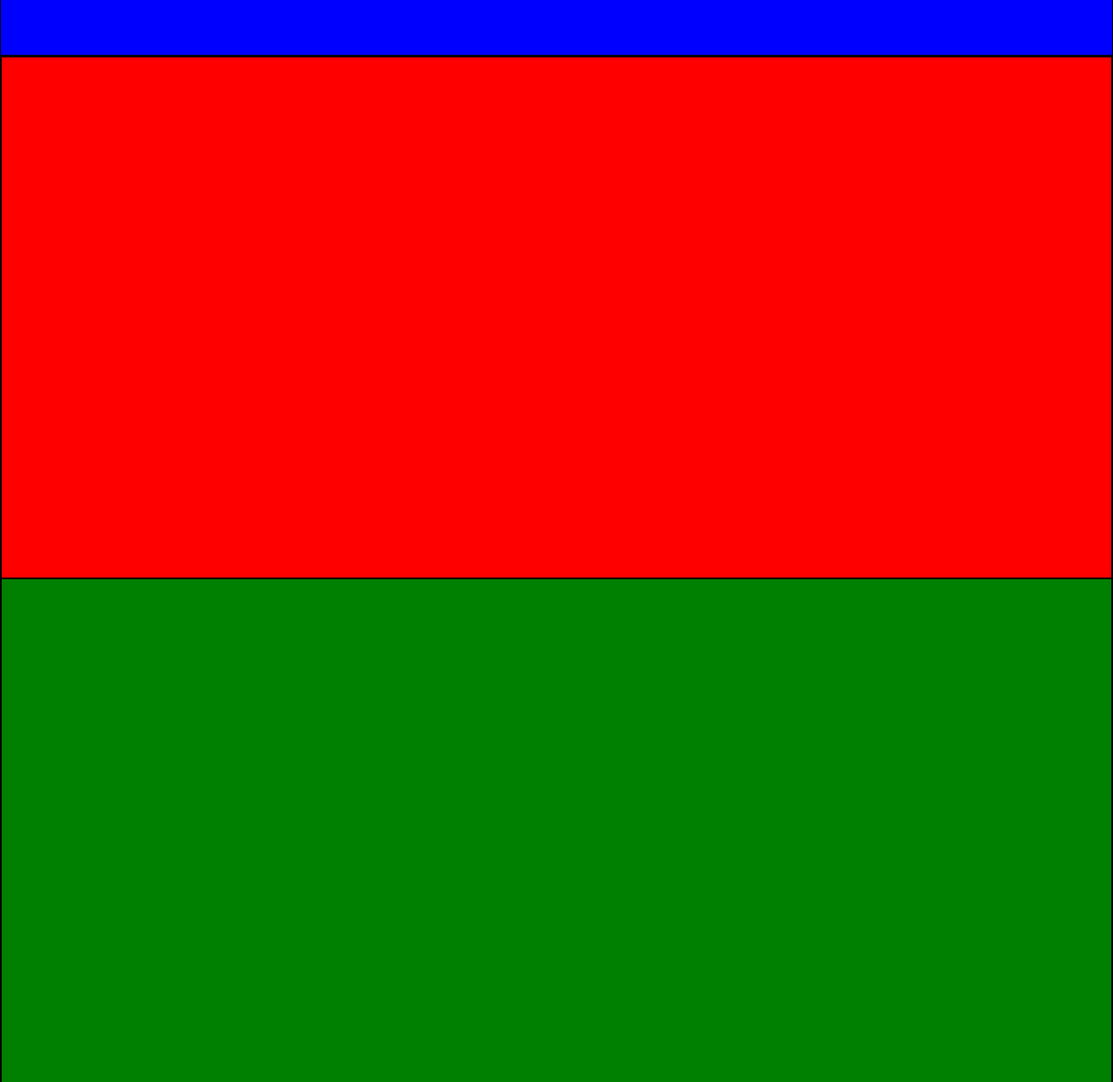
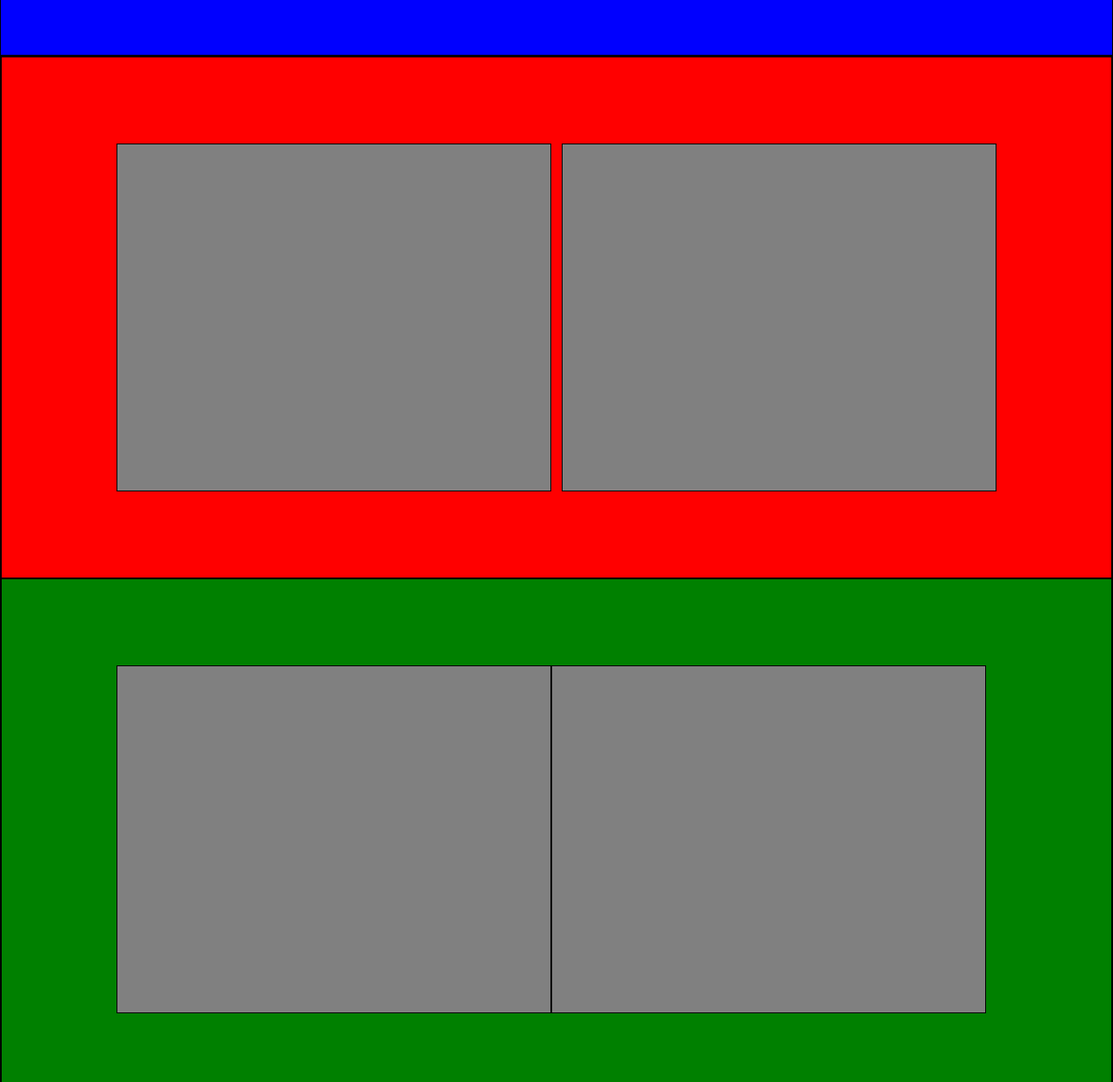
Before and after one commit to AlexLosciale/htmlcss-struttura-discord, a plain HTML site: page index.html in a window 1280 px wide. Shown: the part 536-1780 px from the top of the page at 87% size. Drawn offline with Linux system fonts and the light colour scheme.

Commit message:
add:form-main

```diff
--- a/index.html
+++ b/index.html
@@ -19,26 +19,26 @@
         </header>
         <main>
             <div class="one container">
-                <div>
+                <div class="img1">
 
                 </div>
-                <div>
+                <div class="test2">
 
                 </div>
             </div>
             <div class="two container">
-                <div>
+                <div class="test2">
 
                 </div>
-                <div>
+                <div class="img1">
 
                 </div>
             </div>
             <div class="tree container">
-                <div>
+                <div class="img1">
 
                 </div>
-                <div>
+                <div class="test2">
 
                 </div>
             </div>
--- a/style.css
+++ b/style.css
@@ -55,10 +55,29 @@ main{
 .container{
     height: 600px;
     border: 1px solid black;
+    display: flex;
+    padding: 5%;
+    justify-content: center;
+    align-items: center;
 }
 
 .one{
     background-color: red;
+}
+
+.img1{
+    height: 400px;
+    width: 500px;
+    border: 1px solid black;
+    background-color: gray;
+    margin-right: 1%;
+}
+
+.test2{
+    height: 400px;
+    width: 500px;
+    border: 1px solid black;
+    background-color: gray;
 }
 
 .two{
```
